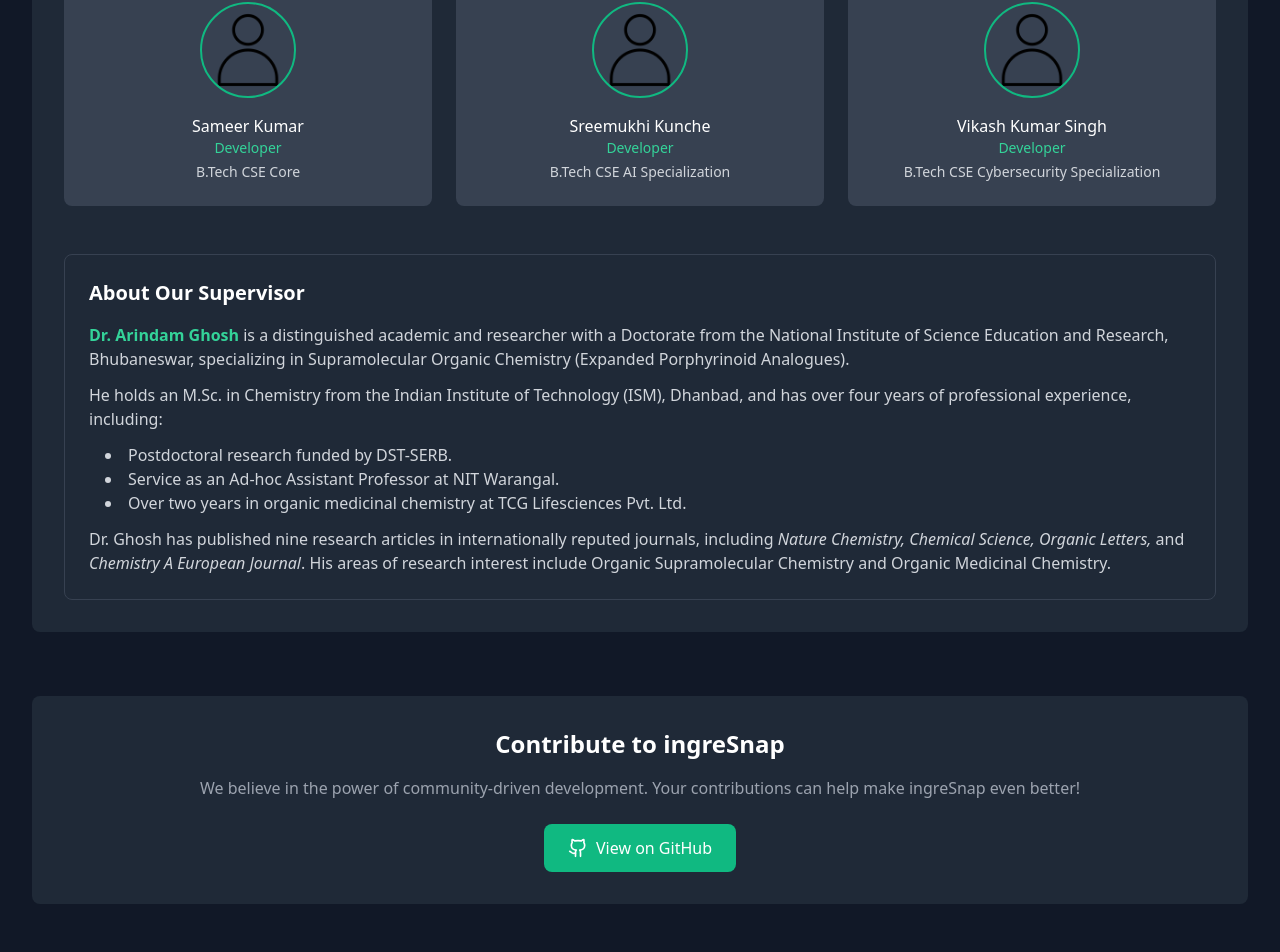
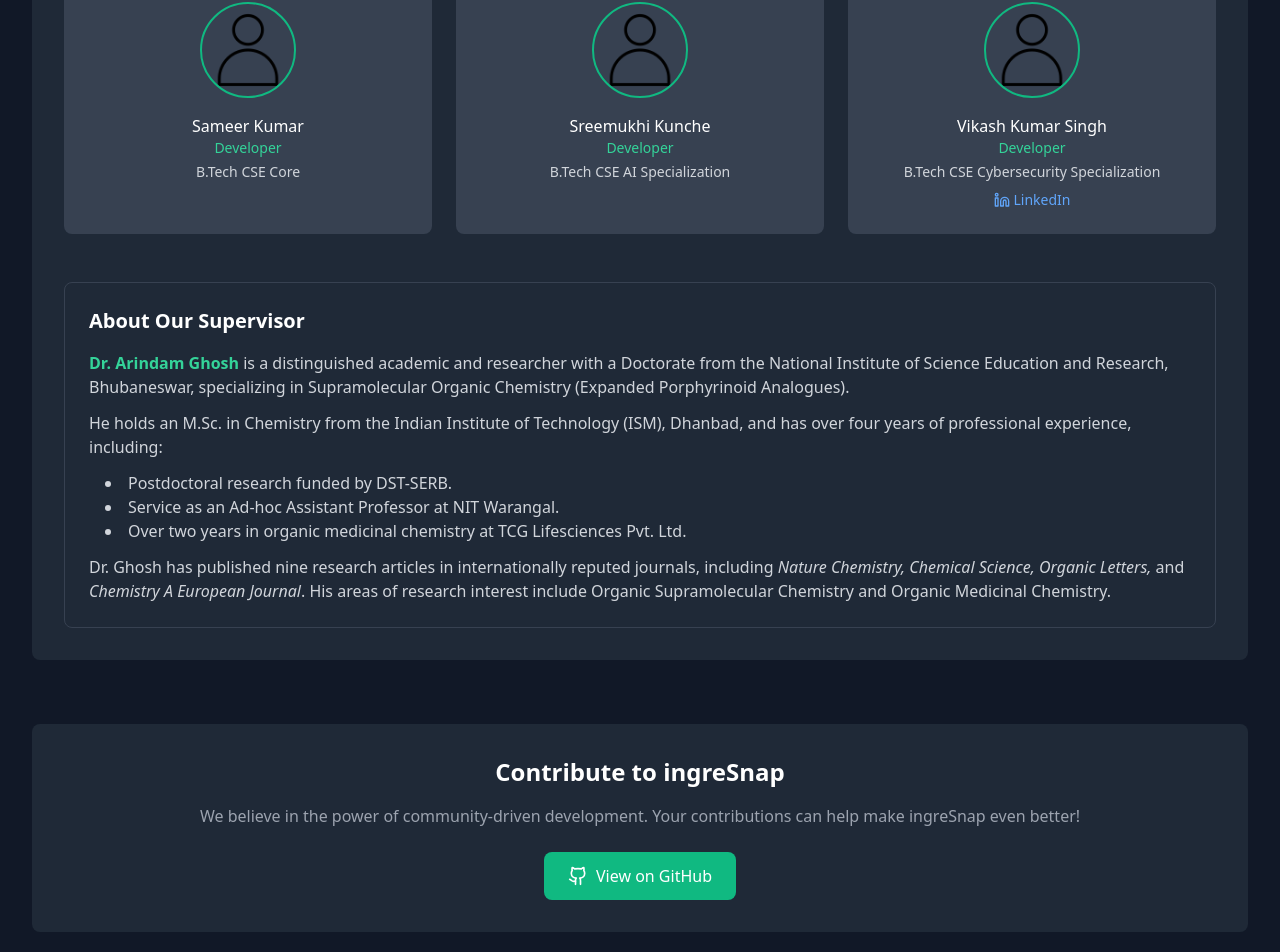
Before and after one commit to techynAR/ingreSnap-EPICS336, a React (Vite) app: page /about in a window 1280 px wide. Shown: the part 1702-2654 px from the top of the page. Built offline with nearby package versions, Linux system fonts and the light colour scheme.

Commit message:
Update AboutPage.tsx

```diff
--- a/src/pages/AboutPage.tsx
+++ b/src/pages/AboutPage.tsx
@@ -84,7 +84,7 @@ const AboutPage = () => {
       name: "Vikash Kumar Singh",
       role: "Developer",
       department: "B.Tech CSE Cybersecurity Specialization",
-      linkedin: "",
+      linkedin: "https://www.linkedin.com/in/vikash-kumar-singh-62a948251/",
       avatar: "/placeholder-avatar.png"
     }
   ];
```
